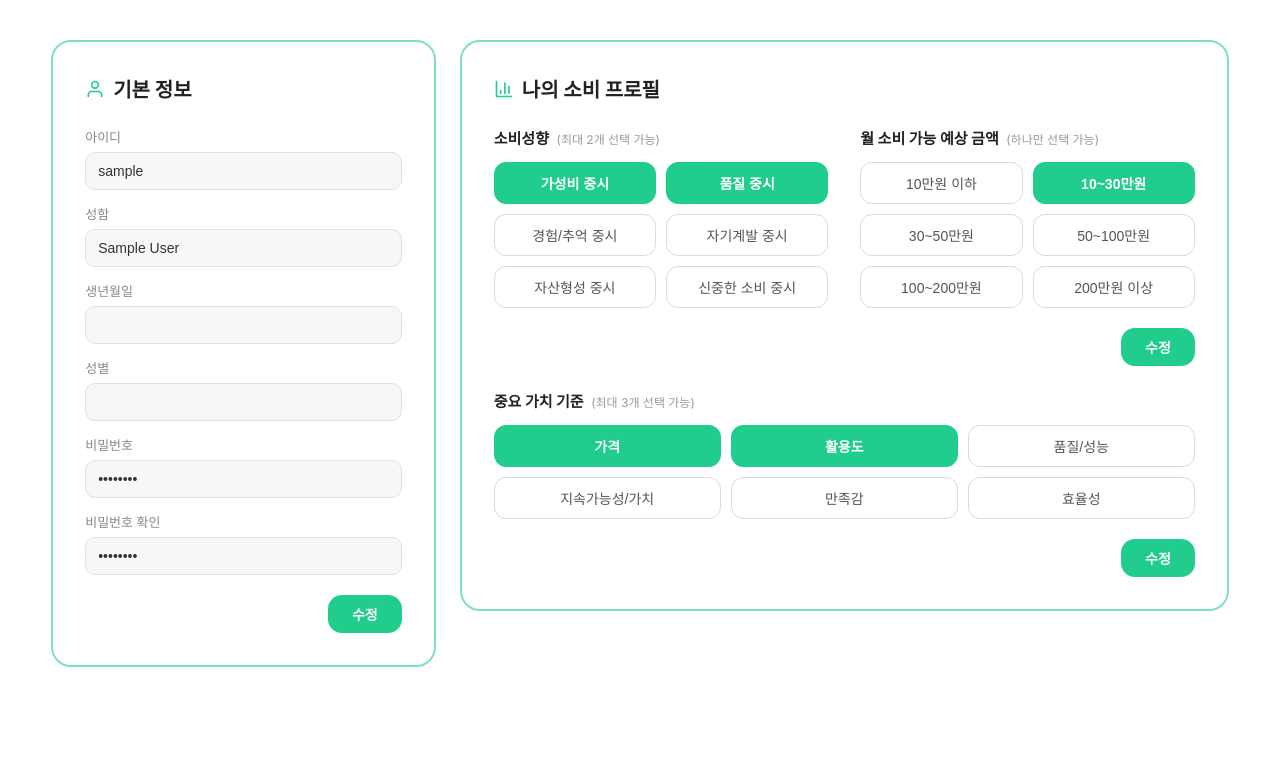
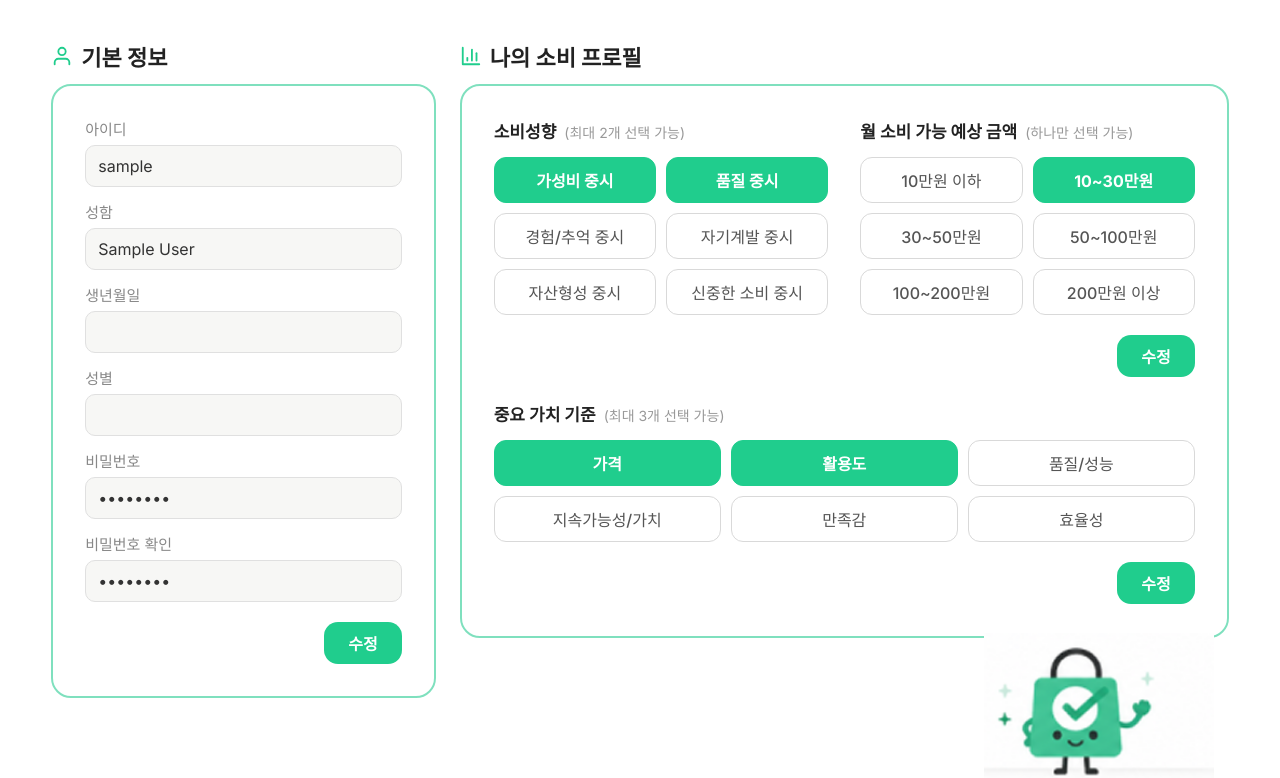
Before and after one commit to pirogramming/CHOEZY, a Django app: page /accounts/profile/ in a window 1280 px wide. Shown: the part 64-842 px from the top of the page. Before the commit the page ends 731 px from the top, so only its background shows below. Run offline with Django 5.2, Linux system fonts and the light colour scheme; the visitor is signed in with stand-in values (Sample User, id 1); parts of the project's set-up code (start-up, migrations or seed data) failed here and were passed over.

Commit message:
feat: 마이페이지 UI 구현 (기본 정보, 나의 소비 프로필)

```diff
--- a/accounts/templates/accounts/login.html
+++ b/accounts/templates/accounts/login.html
@@ -105,7 +105,7 @@
 
                 아직 계정이 없으신가요?
 
-                <a href="#">
+                <a href="{% url 'accounts:signup' %}">
                     회원가입
                 </a>
 
--- a/accounts/templates/accounts/profile.html
+++ b/accounts/templates/accounts/profile.html
@@ -7,12 +7,13 @@
 <div class="mypage-page">
   <div class="mypage-grid">
 
-    <div class="mypage-card mypage-card--info">
-      <div class="mypage-card__title">
-        <svg width="20" height="20" viewBox="0 0 24 24" fill="none" stroke="#20CD8D" stroke-width="2" stroke-linecap="round" stroke-linejoin="round"><path d="M20 21v-2a4 4 0 0 0-4-4H8a4 4 0 0 0-4 4v2"/><circle cx="12" cy="7" r="4"/></svg>
-        기본 정보
+    <div class="mypage-col">
+      <div class="mypage-col__title-row">
+        <svg width="22" height="22" viewBox="0 0 24 24" fill="none" stroke="#20CD8D" stroke-width="2" stroke-linecap="round" stroke-linejoin="round"><path d="M20 21v-2a4 4 0 0 0-4-4H8a4 4 0 0 0-4 4v2"/><circle cx="12" cy="7" r="4"/></svg>
+        <span class="mypage-card__title">기본 정보</span>
       </div>
 
+      <div class="mypage-card mypage-card--info">
         <div class="info-list">
           <div class="info-row">
             <label>아이디</label>
@@ -44,13 +45,15 @@
           <button type="button" class="edit-btn">수정</button>
         </div>
       </div>
+    </div>
+
+    <div class="mypage-col">
+      <div class="mypage-col__title-row">
+        <svg width="22" height="22" viewBox="0 0 24 24" fill="none" stroke="#20CD8D" stroke-width="2" stroke-linecap="round" stroke-linejoin="round"><path d="M3 3v18h18"/><path d="M18 17V9"/><path d="M13 17V5"/><path d="M8 17v-3"/></svg>
+        <span class="mypage-card__title">나의 소비 프로필</span>
+      </div>
 
       <div class="mypage-card mypage-card--profile">
-      <div class="mypage-card__title">
-        <svg width="20" height="20" viewBox="0 0 24 24" fill="none" stroke="#20CD8D" stroke-width="2" stroke-linecap="round" stroke-linejoin="round"><path d="M3 3v18h18"/><path d="M18 17V9"/><path d="M13 17V5"/><path d="M8 17v-3"/></svg>
-        나의 소비 프로필
-      </div>
-
         <div class="profile-subsection-row">
           <div class="profile-subsection">
             <div class="profile-subsection__title">소비성향 <span class="profile-subsection__hint">(최대 2개 선택 가능)</span></div>
@@ -97,7 +100,11 @@
           <button type="button" class="edit-btn">수정</button>
         </div>
       </div>
+    </div>
 
   </div>
+
+  <img src="{% static 'images/mypage-badge.png' %}" alt="" class="mypage-badge">
+
 </div>
 {% endblock %}
--- a/core/templates/core/base.html
+++ b/core/templates/core/base.html
@@ -19,7 +19,7 @@
           <a href="{% url 'core:home' %}" class="navbar__link">홈</a>
           <a href="#" class="navbar__link">추가기능 1</a>
           <a href="#" class="navbar__link">추가기능 2</a>
-          <a href="#" class="navbar__link">마이페이지</a>
+          <a href="{% url 'accounts:profile' %}" class="navbar__link">마이페이지</a>
         </nav>
 
         <div class="navbar__user">
@@ -33,7 +33,7 @@
           {% if user.is_authenticated %}
             <span class="navbar__username">{{ user.name }}님</span>
           {% else %}
-            <a href="#" class="navbar__username">로그인</a>
+            <a href="{% url 'accounts:login' %}" class="navbar__username">로그인</a>
           {% endif %}
         </div>
       </div>
--- a/static/css/mypage.css
+++ b/static/css/mypage.css
@@ -3,6 +3,8 @@
   max-width: 1600px;
   margin: 0 auto;
   padding: 40px 0 60px;
+  font-family: 'Inter', sans-serif;
+  position: relative;
 }
 
 .mypage-grid {
@@ -12,21 +14,29 @@
   align-items: start;
 }
 
+.mypage-col {
+  display: flex;
+  flex-direction: column;
+}
+
+.mypage-col__title-row {
+  display: flex;
+  align-items: center;
+  gap: 8px;
+  margin-bottom: 12px;
+}
+
+.mypage-card__title {
+  font-size: 22px;
+  font-weight: 700;
+  color: #222;
+}
+
 .mypage-card {
   background: #ffffff;
   border: 2px solid #7FE0BE;
   border-radius: 20px;
   padding: 32px;
-}
-
-.mypage-card__title {
-  display: flex;
-  align-items: center;
-  gap: 8px;
-  font-size: 20px;
-  font-weight: 700;
-  color: #222;
-  margin-bottom: 24px;
 }
 
 .info-list {
@@ -42,7 +52,7 @@
 }
 
 .info-row label {
-  font-size: 13px;
+  font-size: 15px;
   color: #888;
   font-weight: 500;
 }
@@ -51,9 +61,10 @@
   border: 1px solid #E0E0E0;
   border-radius: 10px;
   padding: 10px 12px;
-  font-size: 14px;
+  font-size: 16px;
   color: #333;
   background: #F7F7F5;
+  font-family: 'Inter', sans-serif;
 }
 
 .mypage-edit-row {
@@ -66,11 +77,12 @@
   background: #20CD8D;
   color: #ffffff;
   border: none;
-  font-size: 14px;
+  font-size: 16px;
   font-weight: 700;
   padding: 9px 24px;
   border-radius: 14px;
   cursor: pointer;
+  font-family: 'Inter', sans-serif;
 }
 
 .profile-subsection-row {
@@ -89,14 +101,14 @@
 }
 
 .profile-subsection__title {
-  font-size: 15px;
+  font-size: 17px;
   font-weight: 700;
   color: #222;
   margin-bottom: 14px;
 }
 
 .profile-subsection__hint {
-  font-size: 12px;
+  font-size: 14px;
   font-weight: 400;
   color: #999;
   margin-left: 4px;
@@ -116,12 +128,13 @@
   border: 1px solid #D9D9D9;
   background: #ffffff;
   color: #555;
-  font-size: 14px;
+  font-size: 16px;
   font-weight: 500;
   padding: 10px 12px;
   border-radius: 12px;
   cursor: pointer;
   text-align: center;
+  font-family: 'Inter', sans-serif;
 }
 
 .chip--active {
@@ -129,6 +142,15 @@
   border-color: #20CD8D;
   color: #ffffff;
   font-weight: 700;
+}
+
+.mypage-badge {
+  position: absolute;
+  right: 10px;
+  bottom: -20px;
+  width: 230px;
+  height: auto;
+  margin: -80px 5px 0 auto;
 }
 
 @media (max-width: 900px) {
```
Also changed, not shown: static/images/mypage-badge.png (added). Lines whose indentation alone changed are shown as unchanged.
